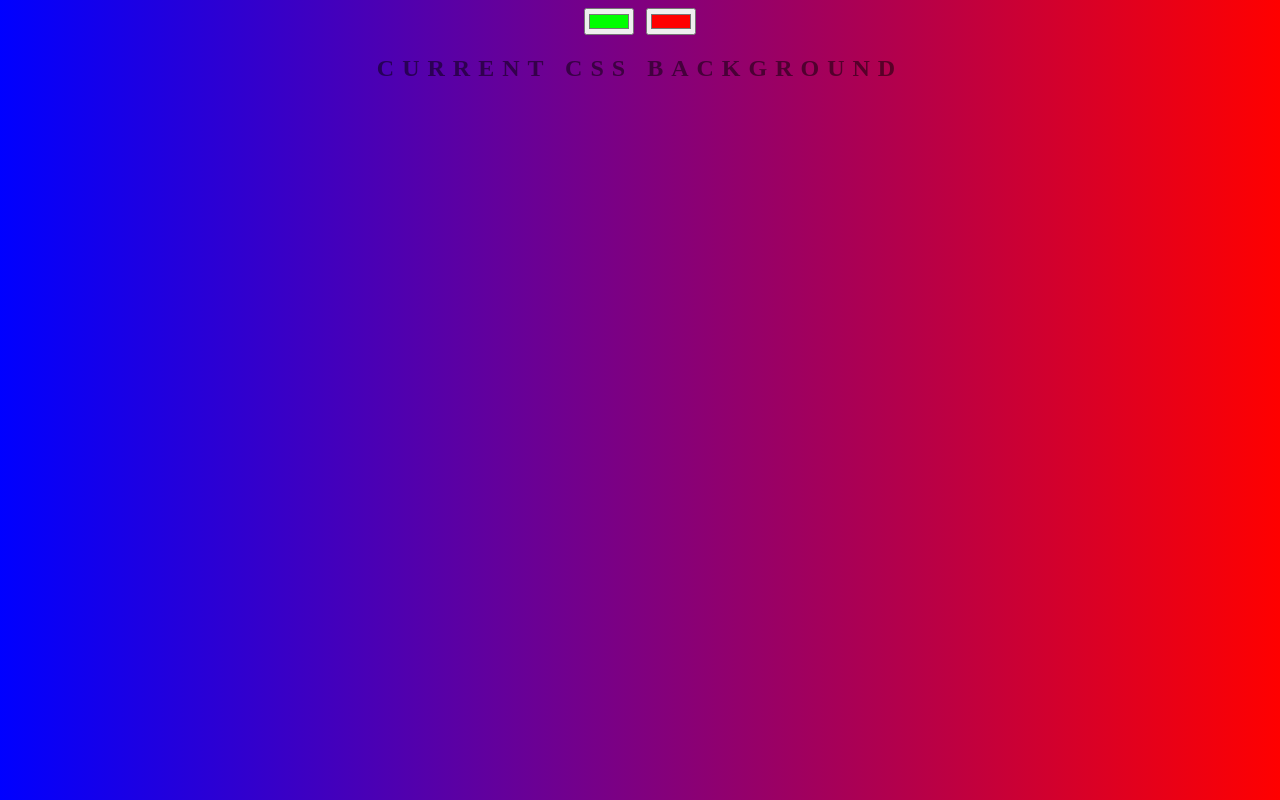
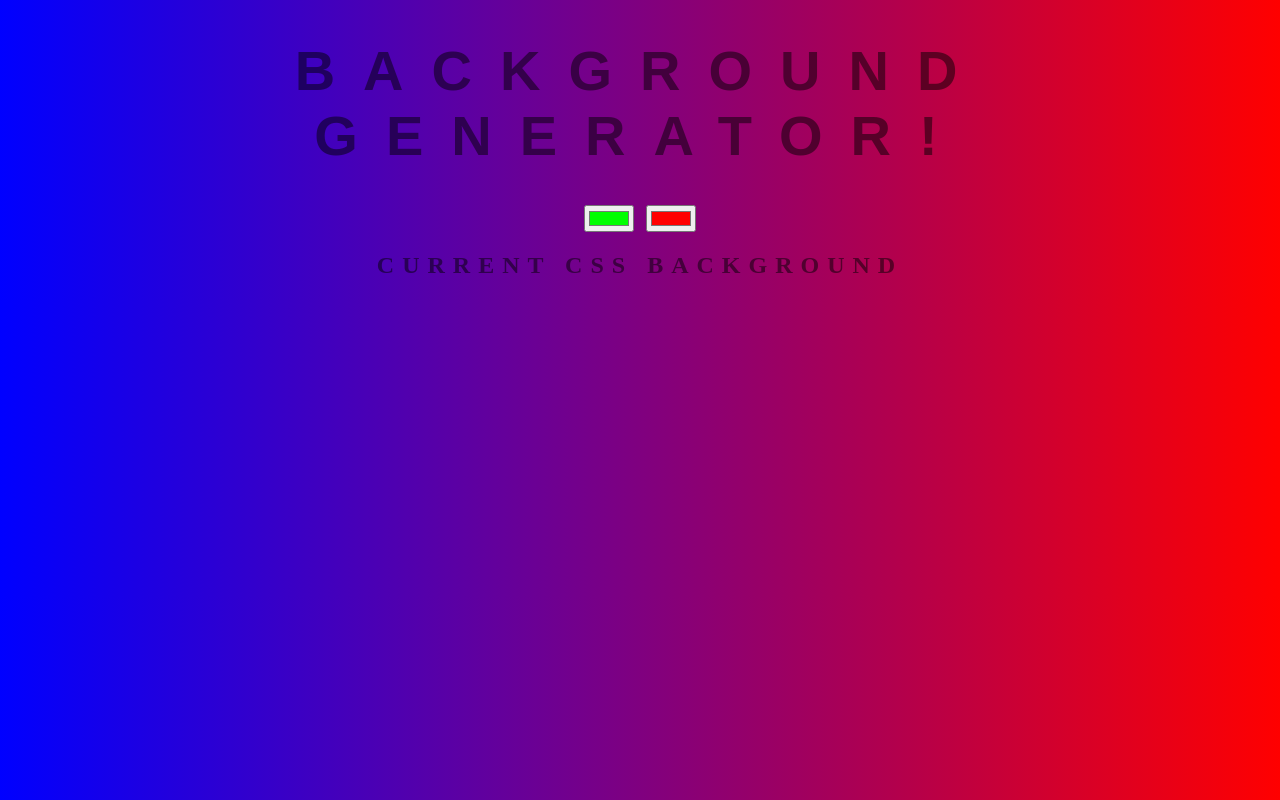
Before and after one commit to nnhhiilliisstt/Background-Generator, a website: page index.html in a window 1280 px wide. Drawn offline with Linux system fonts and the light colour scheme.

Commit message:
TITLE CHANGE

```diff
--- a/index.html
+++ b/index.html
@@ -5,6 +5,7 @@
 	<link rel="stylesheet" type="text/css" href="style.css">
 </head>
 <body id="gradient">
+	<h1>BACKGROUND GENERATOR!</h1>
 	<input class="color1" type="color" name="color1" value="#00ff00">
 	<input class="color2" type="color" name="color2" value="#ff0000">
 	<h2>Current CSS Background</h2>
```
